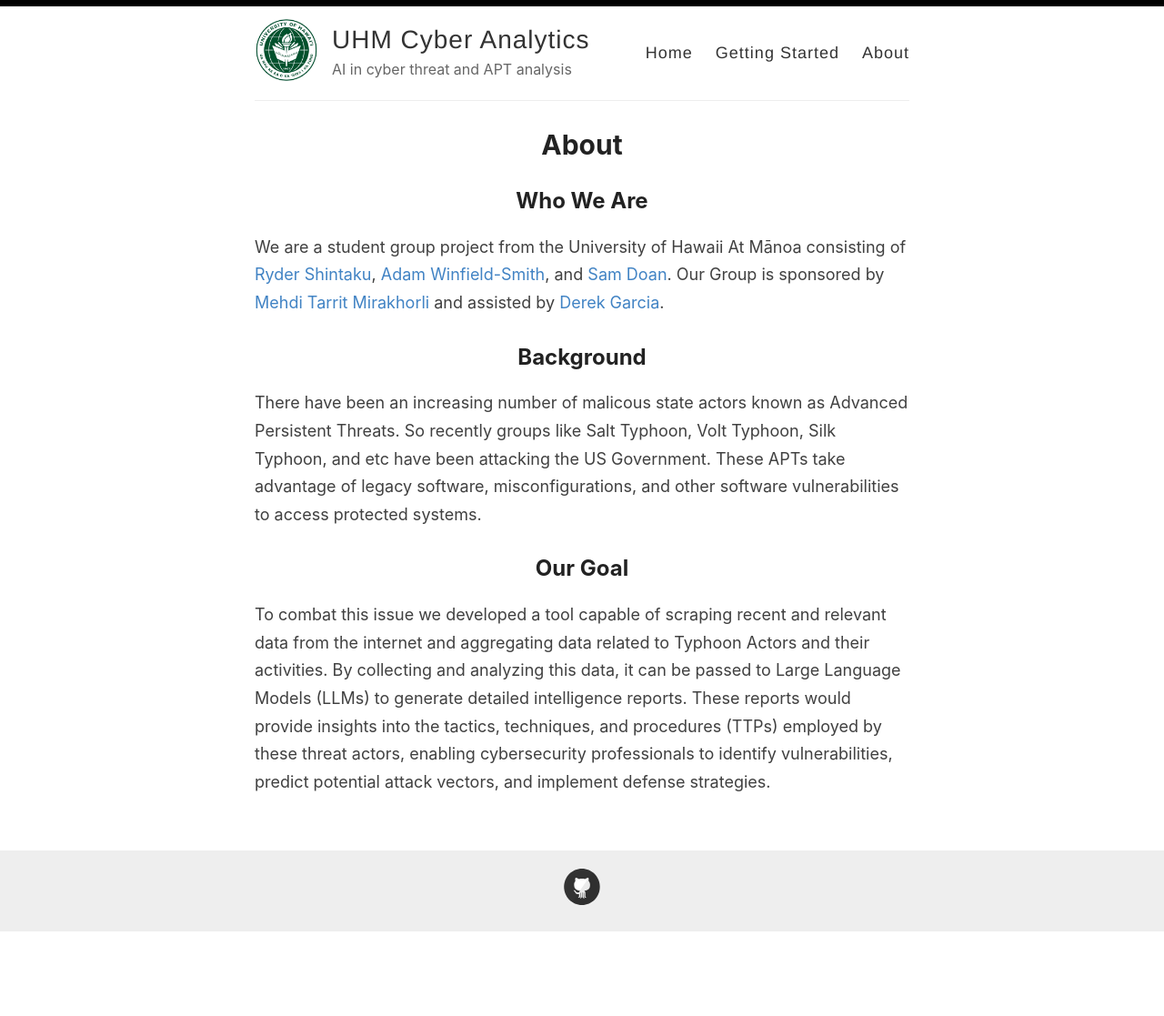
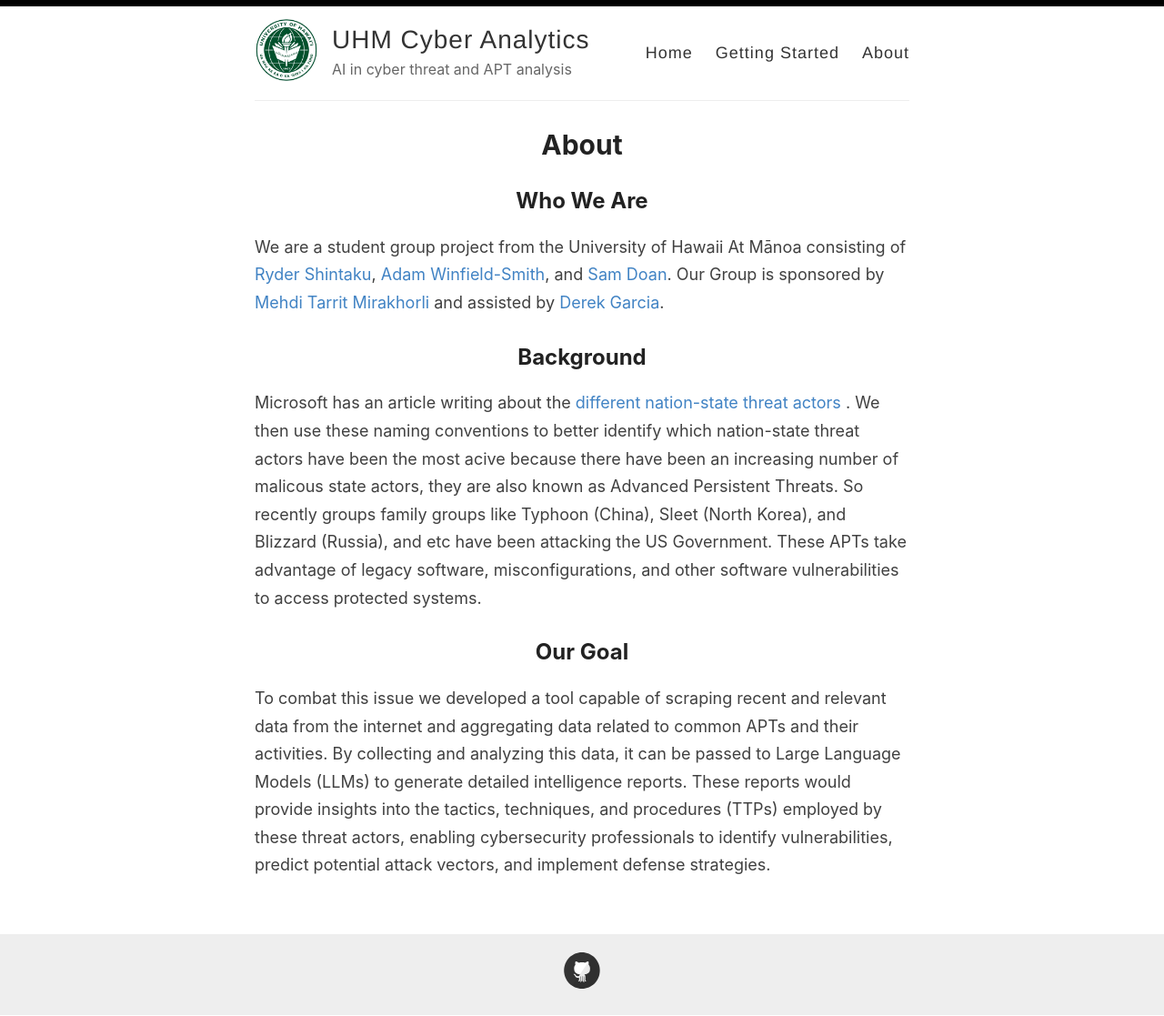
Before and after one commit to UHMCyberAnalytics/UHMCyberAnalytics.github.io, a Jekyll site: the page built from _pages/about.md, in a window 1280 px wide. Shown: the whole page at 91% size. Built offline with Jekyll 4.4.1, drawn with Linux system fonts in a browser that asks for light colours; before the commit the page ends 1025 px from its top, so only the background shows below that.

Commit message:
Update about.md

```diff
--- a/_pages/about.md
+++ b/_pages/about.md
@@ -8,7 +8,8 @@ We are a student group project from the University of Hawaii At Mānoa consistin
 
 ## Background
 
-There have been an increasing number of malicous state actors known as Advanced Persistent Threats. So recently groups like Salt Typhoon, Volt Typhoon, Silk Typhoon, and etc have been attacking the US Government. These APTs take advantage of legacy software, misconfigurations, and other software vulnerabilities to access protected systems.
+Microsoft has an article writing about the [different nation-state threat actors](https://learn.microsoft.com/en-us/unified-secops-platform/microsoft-threat-actor-naming) . We then use these naming conventions to better identify which nation-state threat actors have been the most acive because there have been an increasing number of malicous state actors, they are also known as Advanced Persistent Threats. So recently groups family groups like Typhoon (China), Sleet (North Korea), and Blizzard (Russia), and etc have been attacking the US Government. These APTs take advantage of legacy software, misconfigurations, and other software vulnerabilities to access protected systems.
+
 ## Our Goal
 
-To combat this issue we developed a tool capable of scraping recent and relevant data from the internet and aggregating data related to Typhoon Actors and their activities. By collecting and analyzing this data, it can be passed to Large Language Models (LLMs) to generate detailed intelligence reports. These reports would provide insights into the tactics, techniques, and procedures (TTPs) employed by these threat actors, enabling cybersecurity professionals to identify vulnerabilities, predict potential attack vectors, and implement defense strategies.
+To combat this issue we developed a tool capable of scraping recent and relevant data from the internet and aggregating data related to common APTs and their activities. By collecting and analyzing this data, it can be passed to Large Language Models (LLMs) to generate detailed intelligence reports. These reports would provide insights into the tactics, techniques, and procedures (TTPs) employed by these threat actors, enabling cybersecurity professionals to identify vulnerabilities, predict potential attack vectors, and implement defense strategies.
```
